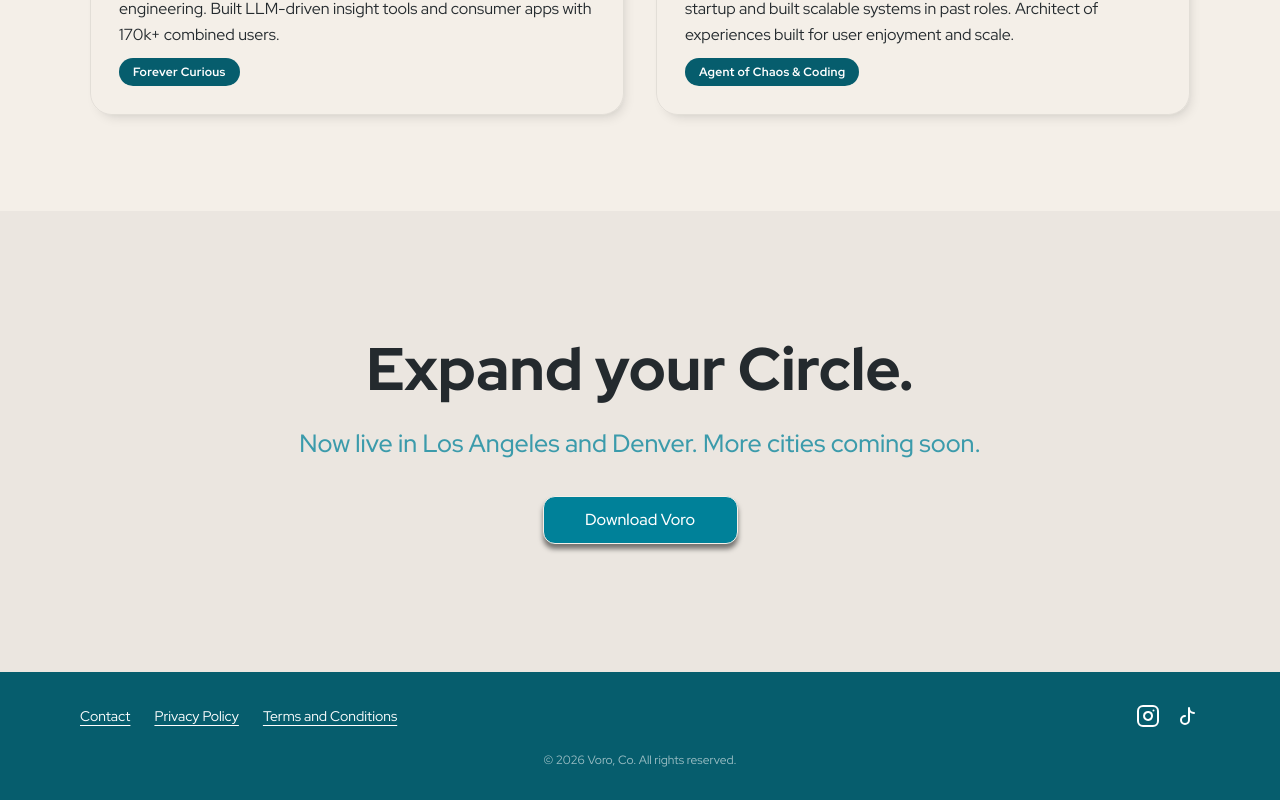
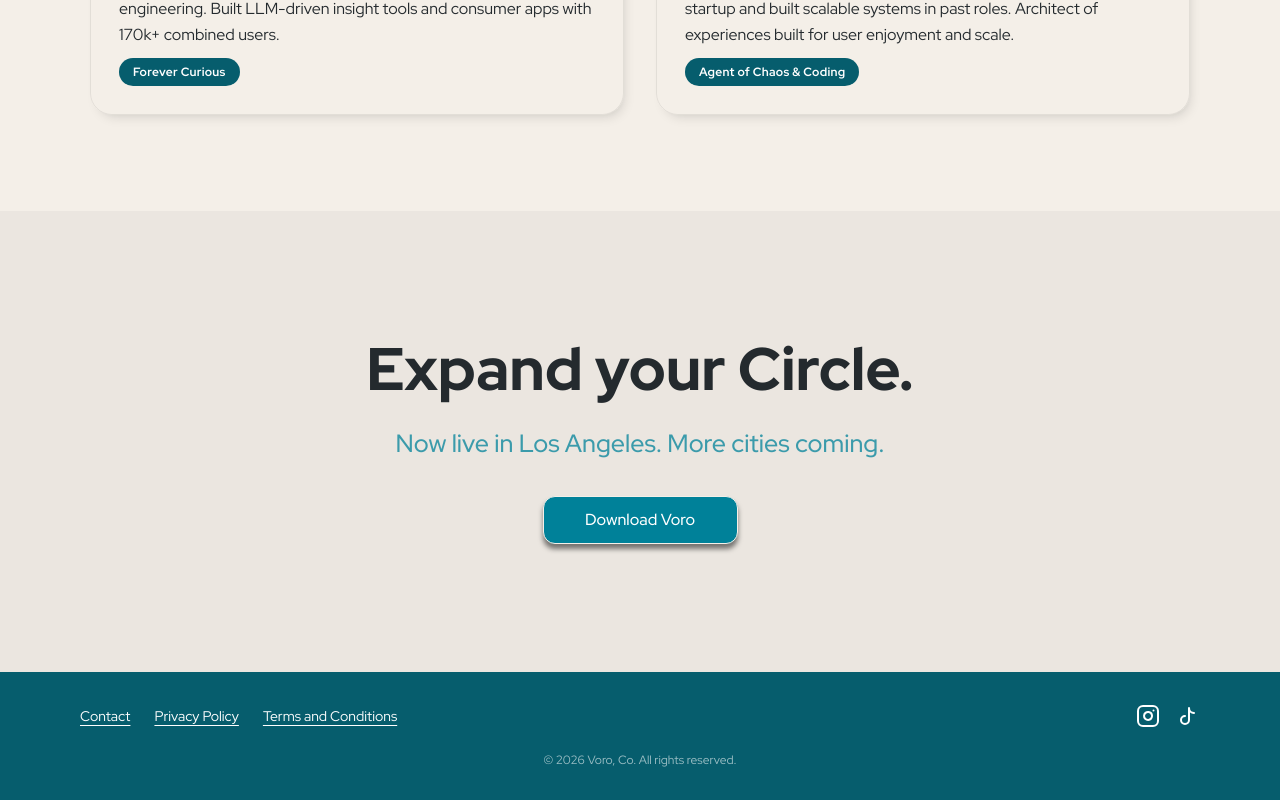
Before and after one commit to voro-club/voro-website, a Next.js app: page /about in a window 1280 px wide. Shown: the part 4370-5170 px from the top of the page. Built offline with nearby package versions, Linux system fonts and the light colour scheme.

Commit message:
update image on homa page

```diff
--- a/src/components/sections/about/AboutCTA.tsx
+++ b/src/components/sections/about/AboutCTA.tsx
@@ -13,7 +13,7 @@
           Expand your Circle.
         </h2>
         <p className="mx-auto mt-8 max-w-[760px] text-center text-[25px] font-medium leading-[100%] tracking-normal text-[#008199]/75">
-          Now live in Los Angeles and Denver. More cities coming soon.
+          Now live in Los Angeles. More cities coming.
         </p>
         <a
           href={APP_STORE_URL}
```
Also changed, not shown: public/images/phone2members.png.
